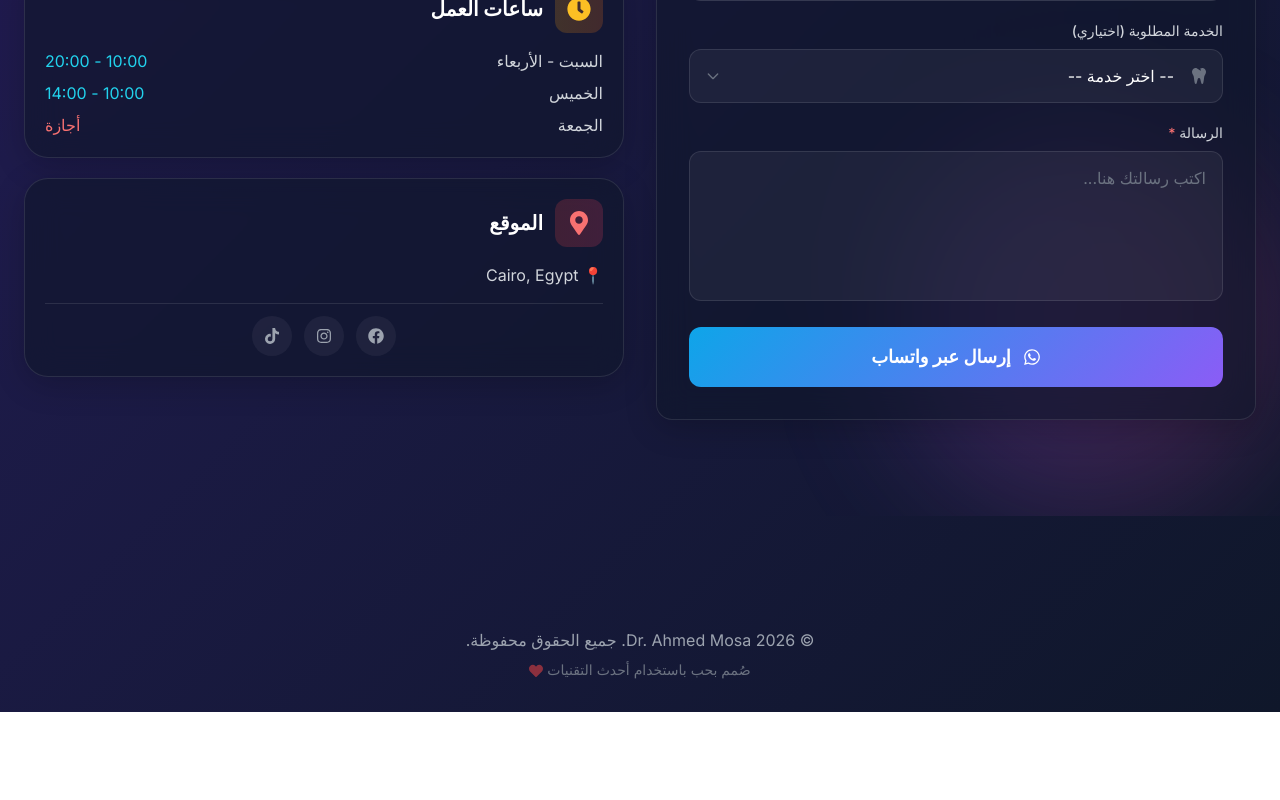
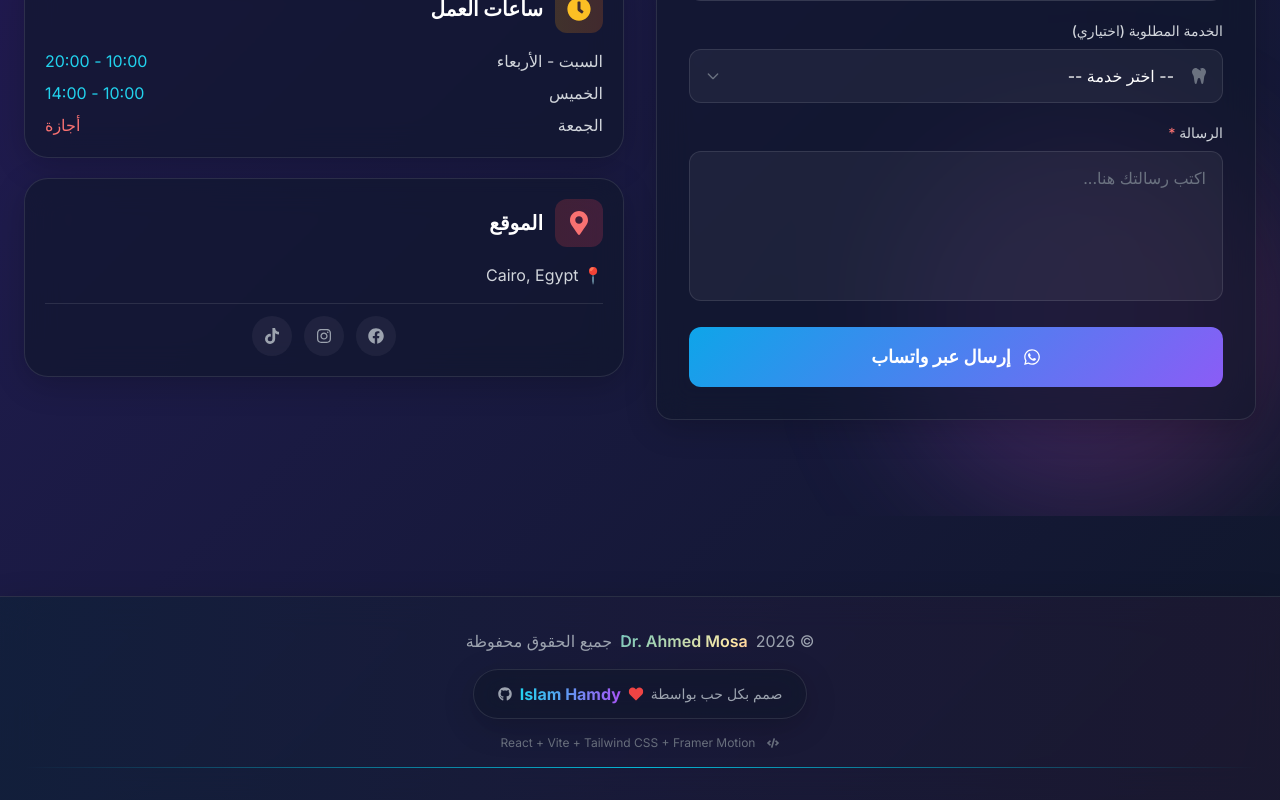
Before and after one commit to Islam412/dr-Ahmed-portfolio, a React (Vite) app: page / in a window 1280 px wide. Shown: the part 5302-6102 px from the top of the page. Before the commit the page ends 6014 px from the top, so only its background shows below. Built offline with nearby package versions, Linux system fonts and the light colour scheme.

Commit message:
update footer p2

```diff
--- a/src/components/Footer.jsx
+++ b/src/components/Footer.jsx
@@ -1,5 +1,5 @@
 import { motion } from 'framer-motion';
-import { FaHeart } from 'react-icons/fa';
+import { FaHeart, FaGithub, FaCode } from 'react-icons/fa';
 import { content } from '../data/content';
 
 const Footer = ({ language }) => {
@@ -8,25 +8,79 @@ const Footer = ({ language }) => {
   const currentYear = new Date().getFullYear();
 
   return (
-    <footer className="glass-card py-8 mt-20">
-      <div className="container mx-auto px-6 text-center">
-        <motion.p
-          initial={{ opacity: 0 }}
-          whileInView={{ opacity: 1 }}
+    <footer className="glass-premium rounded-none border-b-0 border-x-0 py-8 mt-20 relative overflow-hidden">
+      {/* Animated gradient background */}
+      <div className="absolute inset-0 bg-gradient-to-r from-cyan-500/5 via-purple-500/5 to-pink-500/5"></div>
+
+      <div className="container mx-auto px-6 relative z-10">
+        <motion.div
+          initial={{ opacity: 0, y: 20 }}
+          whileInView={{ opacity: 1, y: 0 }}
           transition={{ duration: 0.6 }}
-          className="text-gray-400"
+          className="text-center"
           style={{ direction: isRTL ? 'rtl' : 'ltr' }}
         >
-          © {currentYear} Dr. Ahmed Mosa. {t.rights}.
-        </motion.p>
-        <motion.p
-          initial={{ opacity: 0 }}
-          whileInView={{ opacity: 1 }}
-          transition={{ duration: 0.6, delay: 0.2 }}
-          className="text-gray-500 text-sm mt-2"
-        >
-          {isRTL ? 'صُمم بحب باستخدام أحدث التقنيات' : 'Made with'} <FaHeart className="inline text-red-500 animate-pulse" /> {!isRTL && 'using latest technologies'}
-        </motion.p>
+          {/* Main Footer Content */}
+          <div className="flex flex-col items-center justify-center gap-4 mb-4">
+            <motion.div
+              whileHover={{ scale: 1.1 }}
+              className="flex items-center gap-2 text-gray-400"
+            >
+              <span>© {currentYear}</span>
+              <span className="text-gradient-rainbow font-semibold">Dr. Ahmed Mosa</span>
+              <span>{t.rights}</span>
+            </motion.div>
+
+            {/* Heart Line - Designed by Islam Hamdy */}
+            <motion.div
+              initial={{ scale: 0 }}
+              whileInView={{ scale: 1 }}
+              transition={{ delay: 0.3, type: 'spring' }}
+              className="flex items-center justify-center gap-2 py-3 px-6 glass-premium rounded-full"
+            >
+              <span className="text-gray-400 text-sm">
+                {isRTL ? 'صمم بكل حب بواسطة' : 'Designed with love by'}
+              </span>
+              <motion.a
+                href="https://github.com/islam412"
+                target="_blank"
+                rel="noopener noreferrer"
+                whileHover={{ scale: 1.05 }}
+                className="flex items-center gap-2 group"
+              >
+                <motion.div
+                  animate={{ scale: [1, 1.2, 1] }}
+                  transition={{ duration: 1, repeat: Infinity, repeatDelay: 2 }}
+                >
+                  <FaHeart className="text-red-500 text-sm group-hover:text-red-400 transition-colors" />
+                </motion.div>
+                <span className="font-bold bg-gradient-to-r from-cyan-400 to-purple-500 bg-clip-text text-transparent group-hover:from-purple-500 group-hover:to-pink-500 transition-all">
+                  Islam Hamdy
+                </span>
+                <FaGithub className="text-gray-400 group-hover:text-white transition-colors text-sm" />
+              </motion.a>
+            </motion.div>
+
+            {/* Tech Stack */}
+            <motion.div
+              initial={{ opacity: 0 }}
+              whileInView={{ opacity: 1 }}
+              transition={{ delay: 0.5 }}
+              className="flex items-center gap-3 text-gray-500 text-xs"
+            >
+              <FaCode />
+              <span>React + Vite + Tailwind CSS + Framer Motion</span>
+            </motion.div>
+          </div>
+
+          {/* Decorative Line */}
+          <motion.div
+            initial={{ scaleX: 0 }}
+            whileInView={{ scaleX: 1 }}
+            transition={{ delay: 0.2 }}
+            className="h-px bg-gradient-to-r from-transparent via-cyan-500 to-transparent mt-4"
+          />
+        </motion.div>
       </div>
     </footer>
   );
```
